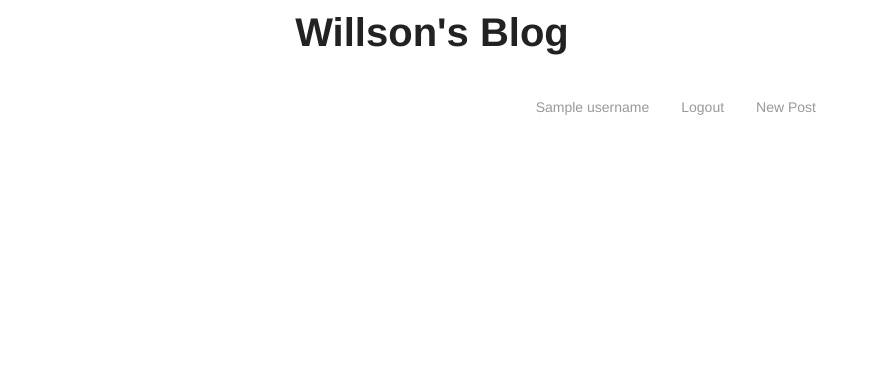
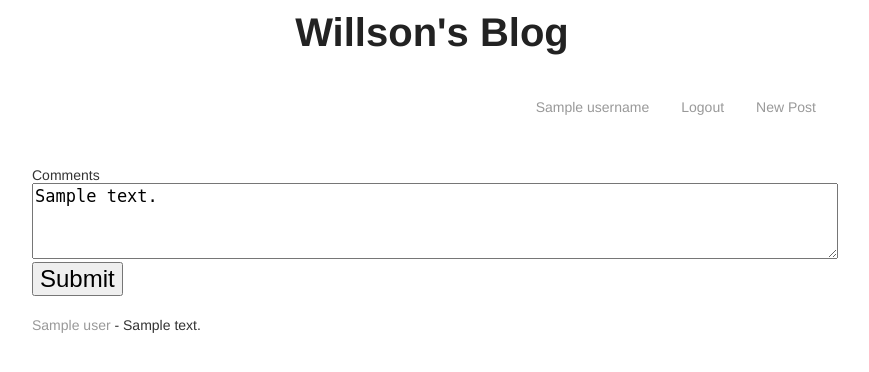
Before and after one commit to wacevedo/Multi-User-Blog, a Python web app: template templates/permalink.html in a window 1280 px wide. Shown: the top 372 px of the page, without its empty margins (208-1077 px from the left). Run offline with Jinja, Linux system fonts and the light colour scheme; the template is opened without the code that fills it: most values are stand-ins (such as "Sample title", 1, 10 or a date in 2020).

Commit message:
Adding model and handler for comments of posts

```diff
--- a/handlers/signuphandler.py
+++ b/handlers/signuphandler.py
@@ -30,6 +30,7 @@ class SignUpHandler(Handler):
         have_error = True
 
       if have_error:
+        params['username'] = self.user
         self.render('signup.html', **params)
       else:
         self.done()
--- a/handlers/welcomepagehandler.py
+++ b/handlers/welcomepagehandler.py
@@ -3,6 +3,6 @@ from basehandler import Handler
 class welcomepage(Handler):
     def get(self):
       if self.user:
-        self.render('welcomepage.html', username = self.user.name)
+        self.render('welcomepage.html', username = self.user)
       else:
         self.redirect('/signup')
--- a/main.py
+++ b/main.py
@@ -11,11 +11,12 @@ from handlers.newposthandler import NewPost
 from handlers.editposthandler import EditPost
 from handlers.welcomepagehandler import welcomepage
 from handlers.likeposthandler import LikePost
+from handlers.commenthandler import CommentHandler
 from models.user import User
 
 class MainPage(Handler):
     def get(self):
-      self.redirect('/blog')
+      self.redirect('/welcome')
       # self.response.headers['Content-Type'] = 'text/plain'
       # visits =  int(self.request.cookies.get('visits', 0))
       # visits += 1
@@ -31,6 +32,7 @@ app = webapp2.WSGIApplication([
     ('/blog/([0-9]+)', PostPage),
     ('/likepost/([0-9]+)', LikePost),
     ('/editpost/([0-9]+)', EditPost),
+    ('/comment/([0-9]+)', CommentHandler),
     ('/blog/newpost', NewPost),
     ('/welcome', welcomepage)
 ], debug=True)
--- a/static/main.css
+++ b/static/main.css
@@ -68,8 +68,13 @@ textarea {
   font-family: monospace;
 }
 
+.comment-textarea {
+    width: 100%;
+    height: 70px;
+}
+
 input[type=submit] {
-  font-size: 24px;
+    font-size: 24px;
 }
 
 .main-title {
--- a/templates/login.html
+++ b/templates/login.html
@@ -1,4 +1,4 @@
-{% extends "base.html" %}
+{% extends "basepost.html" %}
 
 {% block content %}
     <h2>Login</h2>
--- a/templates/permalink.html
+++ b/templates/permalink.html
@@ -5,5 +5,33 @@
     {{ post.render(user) | safe }}
     <br>
     <br>
+    <div>
+        <form action="/comment/{{post.key().id()}}" method="post">
+          <div>
+            <span>Comments</span>
+          </div>
+          <textarea class="comment-textarea" name="message">{{comment_message}}</textarea>
+          <input type="submit" value="Submit">
+        </form>
+        <br>
+        <div>
+            {% for comment in post.comments %}
+                <div class="post-content">
+                    <span style="color: #999;">{{comment.user.name}}</span> - {{comment.message | safe}}
+                </div>
+                {% if user.key().id() == comment.user.key().id() %}
+                    <div class="icons">
+                        <a href="#EditComment">
+                            <i class="fa fa-pencil-square-o" aria-hidden="true"></i>
+                        </a>
+                        <a href="#deleteComment">
+                            <i class="fa fa-trash-o" aria-hidden="true"></i>
+                        </a>
+                    </div>
+                {% endif %}
+                <br>
+            {% endfor %}
+        </div>
+    </div>
 
 {% endblock %}
--- a/templates/post.html
+++ b/templates/post.html
@@ -27,6 +27,9 @@
             <a href="/editpost/{{p.key().id_or_name()}}">
                 <i class="fa fa-pencil-square-o" aria-hidden="true"></i>
             </a>
+            <a href="#delete">
+                <i class="fa fa-trash-o" aria-hidden="true"></i>
+            </a>
             {% else %}
                 {% if p.likes.filter('user =', user).count() == 0 %}
                 <i class="fa fa-heart-o" aria-hidden="true"></i>
```
Also changed, not shown: handlers/commenthandler.py (added, +8 -0 lines), models/comment.py (added, +19 -0 lines), templates/signup.html (+3 -9 lines), templates/welcomepage.html (+5 -6 lines).
